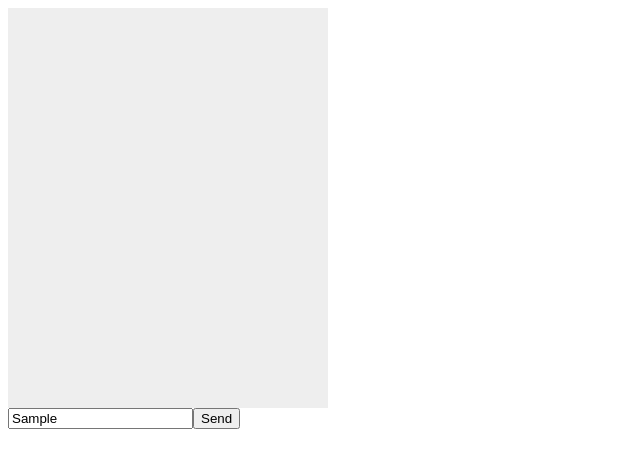
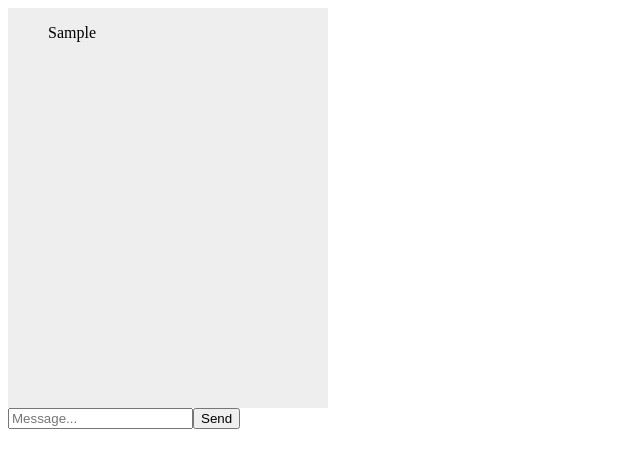
Before and after one commit to alexyatsik/hillel-pro-20, a plain HTML site: page index.html in a window 1280 px wide. Both pictures are taken after typing "Sample" into the empty fields and a click on the button "Send". Shown: the full height of the page, 0-640 px from the left. Drawn offline with Linux system fonts and the light colour scheme.

Commit message:
almost done

```diff
--- a/src/css/style.css
+++ b/src/css/style.css
@@ -1,3 +1,7 @@
+li {
+    list-style: none;
+}
+
 .chat-app {
     display: flex;
     flex-direction: column;
@@ -7,6 +11,8 @@
     width: 25vw;
     height: 50vh;
     background-color: #eeeeee;
+
+    overflow-y: scroll;
 }
 
 .chat-app__user-interaction {
--- a/src/js/Chat.js
+++ b/src/js/Chat.js
@@ -2,10 +2,12 @@
 
 class Chat {
     constructor() {
+        this.isActive = true;
         const root = $nR('#chat-app');
         root.classList.add('chat-app');
         this.chatWindow = document.createElement('div');
         this.chatWindow.classList.add('chat-app__window');
+        this.chatText = document.createElement('ul');
 
         this.userInteraction = document.createElement('div');
         this.userInteraction.classList.add('chat-app__user-interaction');
@@ -13,31 +15,67 @@ class Chat {
         this.input = document.createElement('input');
         this.input.setAttribute('type', 'text');
         this.input.setAttribute('placeholder', 'Message...');
+
         this.send = document.createElement('input');
         this.send.setAttribute('type', 'button');
         this.send.setAttribute('value', 'Send');
+        this.send.addEventListener('click', () => {
+            if (!this.input.value) {
+                this.input.value = '';
+                return;
+            }
 
+            if (this.input.value === 'My watch has ended') {
+                this.showMessage(this.input.value);
+                this.input.value = '';
+                clearInterval(this.booring);
+                this.isActive = false;
+                this.showMessage('До встречи!');
+                return;
+            }
+
+            clearInterval(this.booring);
+            this.showMessage(this.input.value);
+            this.input.value = '';
+            if (this.isActive) {
+                this.answer();
+            }
+        });
+
+        this.chatWindow.appendChild(this.chatText);
         this.userInteraction.appendChild(this.input);
         this.userInteraction.appendChild(this.send);
         root.appendChild(this.chatWindow);
         root.appendChild(this.userInteraction);
     }
 
-    showMessage() {
-        this.chat();
+    showMessage(value) {
+        const message = document.createElement('li');
+        message.textContent = value;
+        this.chatText.appendChild(message);
     }
 
-    async randomMessage() {
+    async answers() {
         const message = [
             'Привет',
             'Куда пропал?',
-            'Давно не виделись'
-        ][rand(0, 2)];
-        return timeout(message, 5);
+            'Давно не виделись',
+            'Как жизнь?',
+            'Как семья?',
+            'Хорошо выглядишь!'
+        ][rand(0, 5)];
+        return timeout(message, rand(0, 10));
     }
 
-    async chat() {
-        const message = await this.randomMessage();
-        this.chatWindow.innerHTML = message;
+    async answer(bye = false) {
+        const message = await this.answers();
+        this.showMessage(message);
+        this.booring = setTimeout(() => {
+            if (!this.isActive) {
+                return;
+            }
+            this.showMessage(`Мне пора. Увидимся позже.`);
+            this.isActive = false;
+        }, 10000);
     }
 }
```
